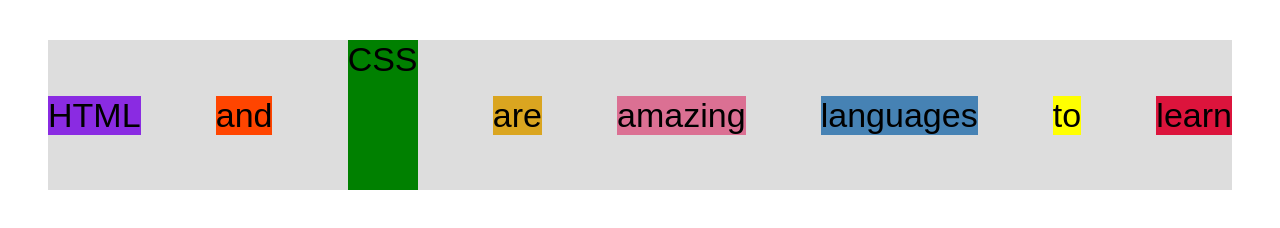
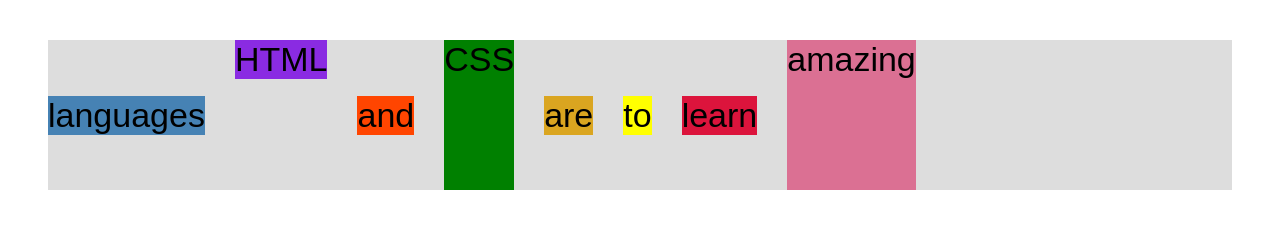
Before and after one commit to SwarajKaran/CSS-Layouts, a plain HTML site: page flexbox.html in a window 1280 px wide. Drawn offline with Linux system fonts and the light colour scheme.

Commit message:
spacing n aligning flex items

```diff
--- a/flexbox.html
+++ b/flexbox.html
@@ -8,6 +8,8 @@
     <style>
       .el--1 {
         background-color: blueviolet;
+        align-self: flex-start;
+        /* order: 2; */
       }
       .el--2 {
         background-color: orangered;
@@ -21,9 +23,12 @@
       }
       .el--5 {
         background-color: palevioletred;
+        align-self: stretch;
+        order: 1;
       }
       .el--6 {
         background-color: steelblue;
+        order: -1;
       }
       .el--7 {
         background-color: yellow;
@@ -42,7 +47,8 @@
         /* FLEXBOX */
         display: flex;
         align-items: center;
-        justify-content: space-between;
+        justify-content: flex-start;
+        gap: 30px;
       }
     </style>
   </head>
```
